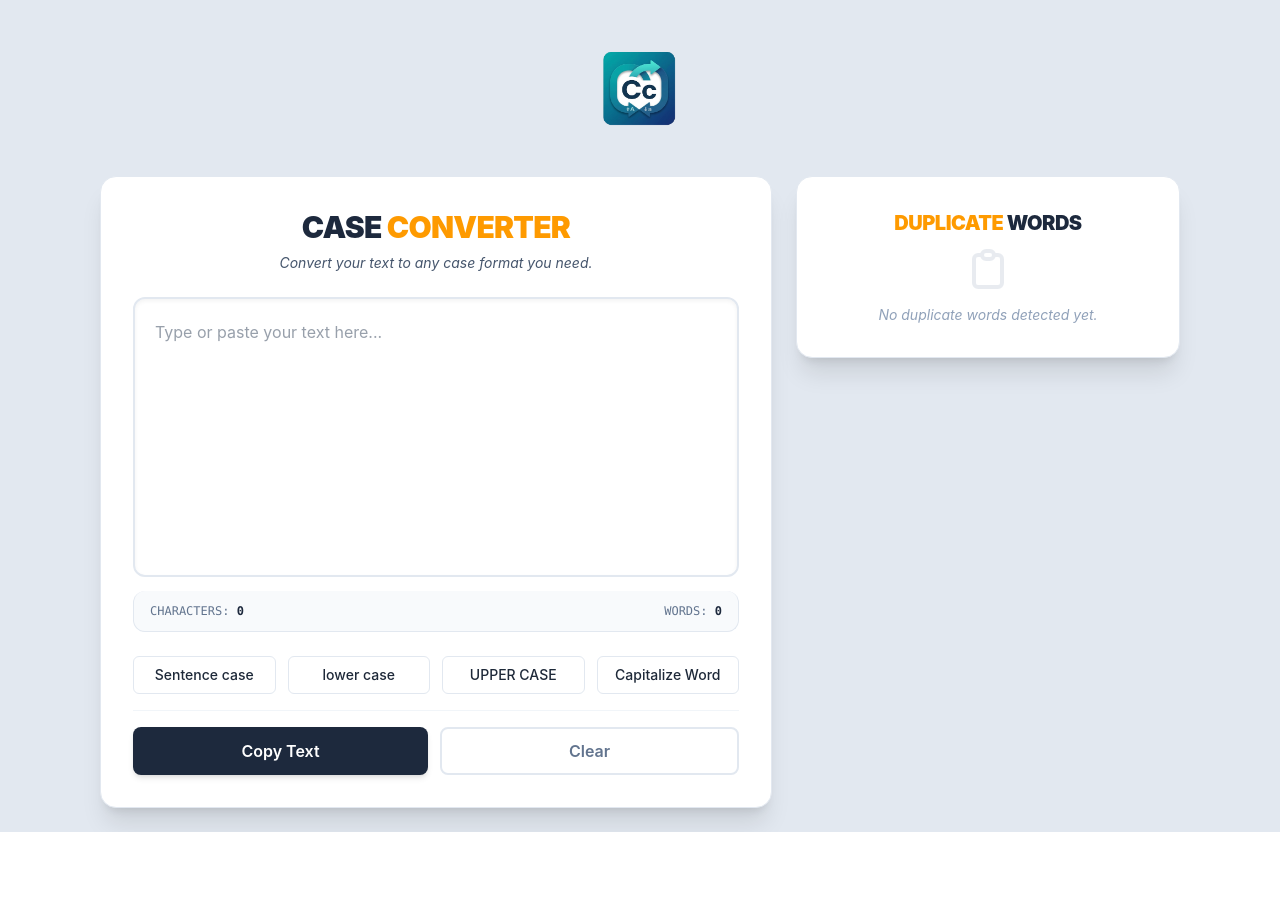
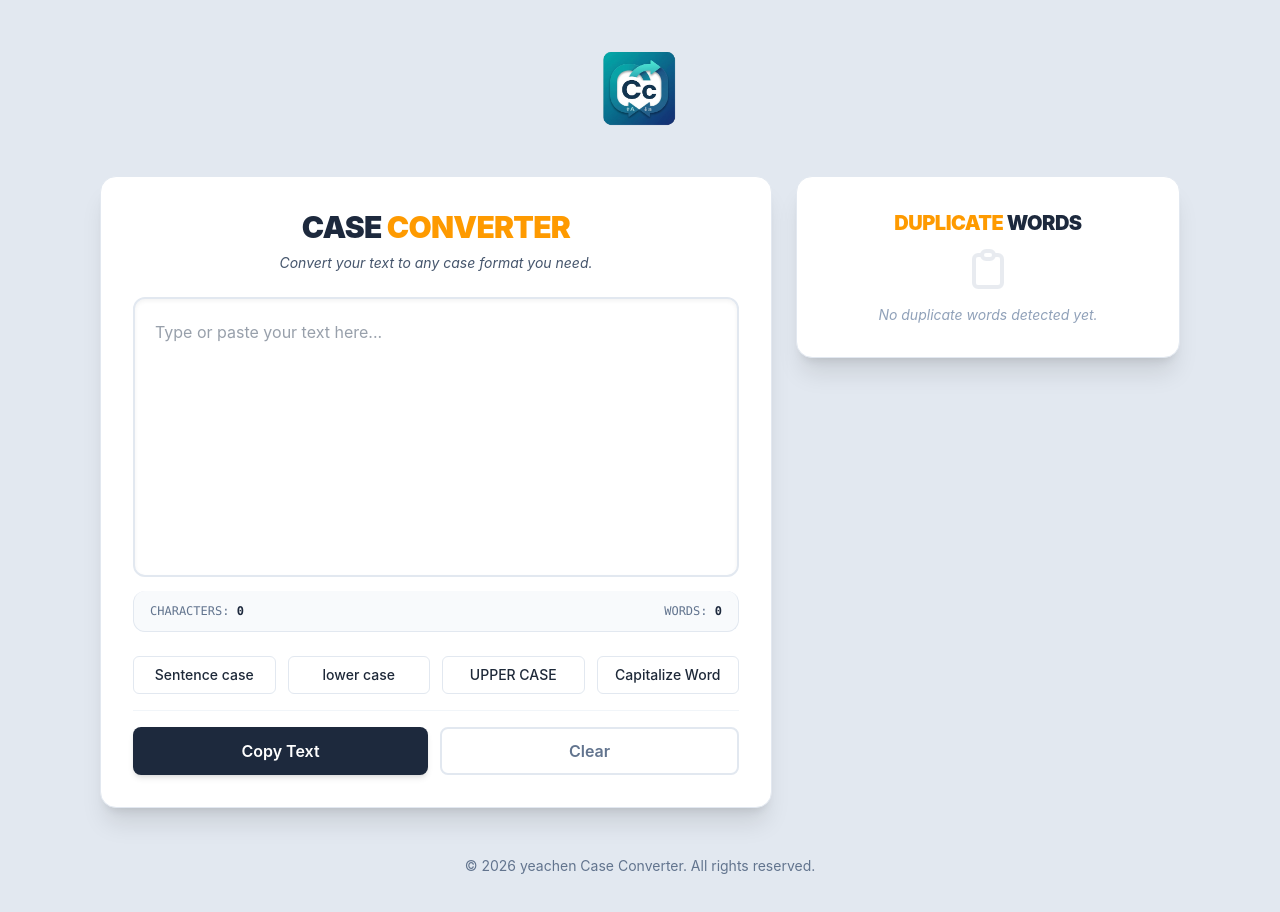
Before and after one commit to Mdyeachen/caseConverter, a React (Vite) app: page / in a window 1280 px wide. Shown: the top 912 px of the page. Before the commit the page ends 832 px from the top, so only its background shows below. Built offline with nearby package versions, Linux system fonts and the light colour scheme.

Commit message:
update 1.0

```diff
--- a/src/App.tsx
+++ b/src/App.tsx
@@ -133,6 +133,11 @@ const App = () => {
           )}
         </div>
       </div>
+
+      {/* footer section */}
+      <footer className="w-full text-center text-slate-500 text-sm py-6">
+        <p>© {new Date().getFullYear()} yeachen Case Converter. All rights reserved.</p>
+      </footer>
     </div>
   )
 }
```
Also changed, not shown: 1 other file (tests, documents, lock files or other folders).
